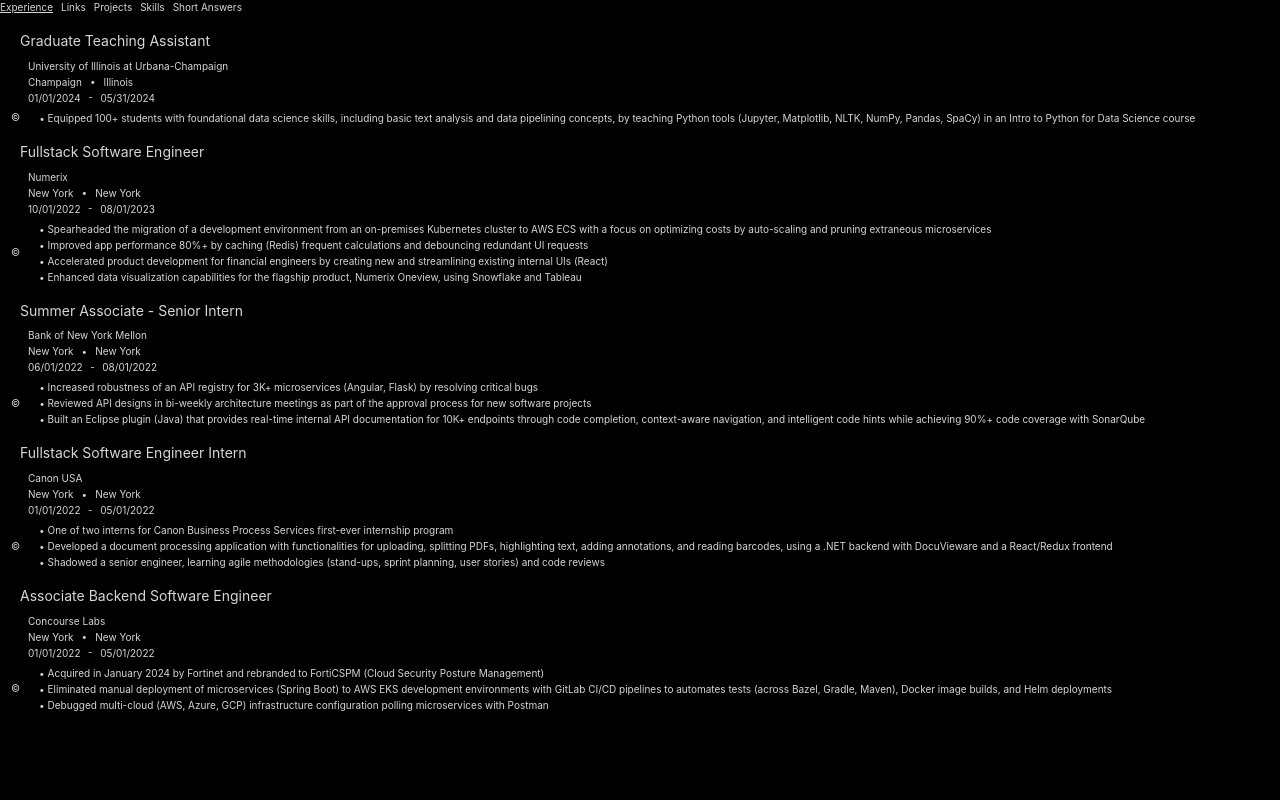
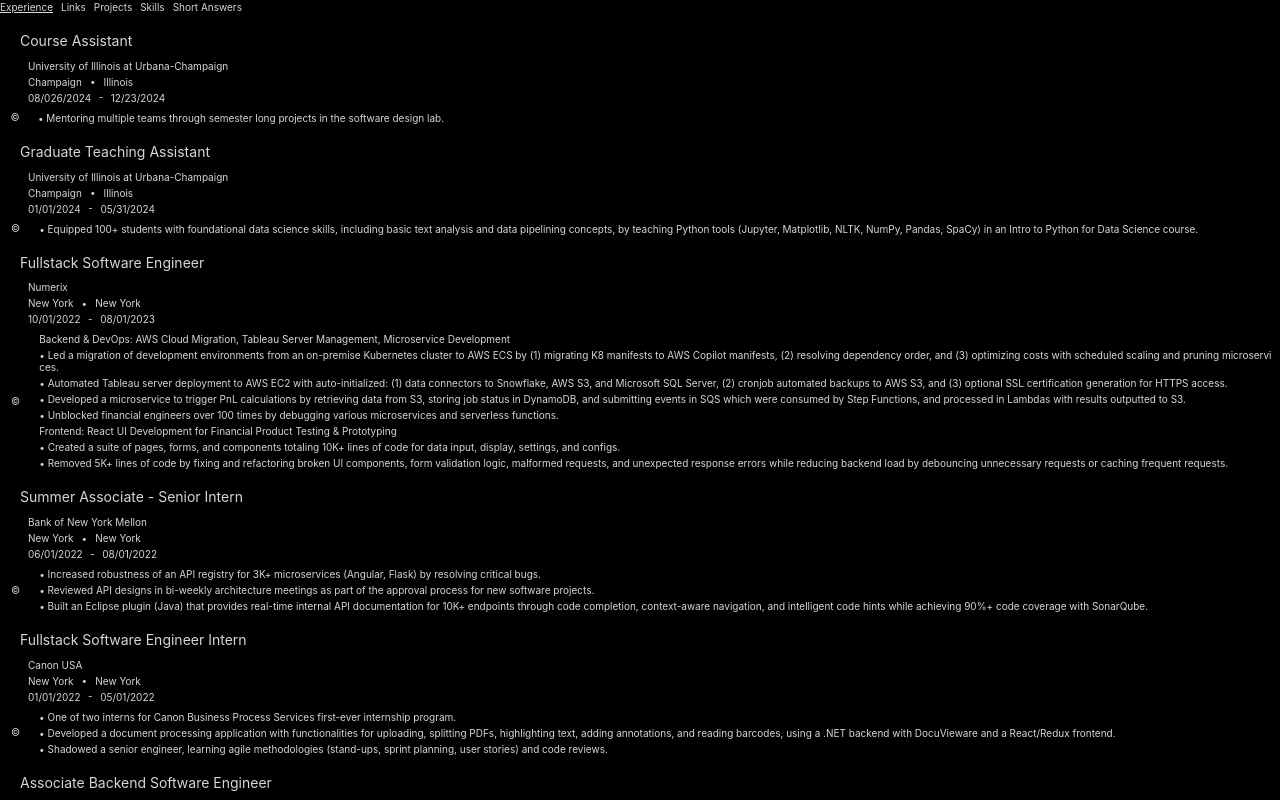
Before and after one commit to alexbadia1/app-buddy, a React (Create React App) app: page / in a window 1280 px wide. Built offline with nearby package versions, Linux system fonts and the light colour scheme.

Commit message:
sunshine answers

```diff
--- a/src/data/professional.ts
+++ b/src/data/professional.ts
@@ -10,6 +10,17 @@
 
 export const PROFESSIONAL_EXPERIENCE: ProfessionalExperience[] = [
   {
+    title: 'Course Assistant',
+    company: 'University of Illinois at Urbana-Champaign',
+    city: 'Champaign',
+    state: 'Illinois',
+    startDate: '08/026/2024',
+    endDate: '12/23/2024',
+    description: [
+      '• Mentoring multiple teams through semester long projects in the software design lab.',
+    ],
+  },
+  {
     title: 'Graduate Teaching Assistant',
     company: 'University of Illinois at Urbana-Champaign',
     city: 'Champaign',
@@ -17,7 +28,7 @@
     startDate: '01/01/2024',
     endDate: '05/31/2024',
     description: [
-      '• Equipped 100+ students with foundational data science skills, including basic text analysis and data pipelining concepts, by teaching Python tools (Jupyter, Matplotlib, NLTK, NumPy, Pandas, SpaCy) in an Intro to Python for Data Science course',
+      '• Equipped 100+ students with foundational data science skills, including basic text analysis and data pipelining concepts, by teaching Python tools (Jupyter, Matplotlib, NLTK, NumPy, Pandas, SpaCy) in an Intro to Python for Data Science course.',
     ],
   },
   {
@@ -28,10 +39,14 @@
     startDate: '10/01/2022',
     endDate: '08/01/2023',
     description: [
-      '• Spearheaded the migration of a development environment from an on-premises Kubernetes cluster to AWS ECS with a focus on optimizing costs by auto-scaling and pruning extraneous microservices',
-      '• Improved app performance 80%+ by caching (Redis) frequent calculations and debouncing redundant UI requests',
-      '• Accelerated product development for financial engineers by creating new and streamlining existing internal UIs (React)',
-      '• Enhanced data visualization capabilities for the flagship product, Numerix Oneview, using Snowflake and Tableau',
+      'Backend & DevOps: AWS Cloud Migration, Tableau Server Management, Microservice Development',
+      '• Led a migration of development environments from an on-premise Kubernetes cluster to AWS ECS by (1) migrating K8 manifests to AWS Copilot manifests, (2) resolving dependency order, and (3) optimizing costs with scheduled scaling and pruning microservices.',
+      '• Automated Tableau server deployment to AWS EC2 with auto-initialized: (1) data connectors to Snowflake, AWS S3, and Microsoft SQL Server, (2) cronjob automated backups to AWS S3, and (3) optional SSL certification generation for HTTPS access.',
+      '• Developed a microservice to trigger PnL calculations by retrieving data from S3, storing job status in DynamoDB, and submitting events in SQS which were consumed by Step Functions, and processed in Lambdas with results outputted to S3.',
+      '• Unblocked financial engineers over 100 times by debugging various microservices and serverless functions.',
+      'Frontend: React UI Development for Financial Product Testing & Prototyping',
+      '• Created a suite of pages, forms, and components totaling 10K+ lines of code for data input, display, settings, and configs.',
+      '• Removed 5K+ lines of code by fixing and refactoring broken UI components, form validation logic, malformed requests, and unexpected response errors while reducing backend load by debouncing unnecessary requests or caching frequent requests.'
     ],
   },
   {
@@ -42,9 +57,9 @@
     startDate: '06/01/2022',
     endDate: '08/01/2022',
     description: [
-      '• Increased robustness of an API registry for 3K+ microservices (Angular, Flask) by resolving critical bugs',
-      '• Reviewed API designs in bi-weekly architecture meetings as part of the approval process for new software projects',
-      '• Built an Eclipse plugin (Java) that provides real-time internal API documentation for 10K+ endpoints through code completion, context-aware navigation, and intelligent code hints while achieving 90%+ code coverage with SonarQube',
+      '• Increased robustness of an API registry for 3K+ microservices (Angular, Flask) by resolving critical bugs.',
+      '• Reviewed API designs in bi-weekly architecture meetings as part of the approval process for new software projects.',
+      '• Built an Eclipse plugin (Java) that provides real-time internal API documentation for 10K+ endpoints through code completion, context-aware navigation, and intelligent code hints while achieving 90%+ code coverage with SonarQube.',
     ],
   },
   {
@@ -55,9 +70,9 @@
     startDate: '01/01/2022',
     endDate: '05/01/2022',
     description: [
-      '• One of two interns for Canon Business Process Services first-ever internship program',
-      '• Developed a document processing application with functionalities for uploading, splitting PDFs, highlighting text, adding annotations, and reading barcodes, using a .NET backend with DocuVieware and a React/Redux frontend',
-      '• Shadowed a senior engineer, learning agile methodologies (stand-ups, sprint planning, user stories) and code reviews',
+      '• One of two interns for Canon Business Process Services first-ever internship program.',
+      '• Developed a document processing application with functionalities for uploading, splitting PDFs, highlighting text, adding annotations, and reading barcodes, using a .NET backend with DocuVieware and a React/Redux frontend.',
+      '• Shadowed a senior engineer, learning agile methodologies (stand-ups, sprint planning, user stories) and code reviews.',
     ],
   },
   {
@@ -68,9 +83,9 @@
     startDate: '01/01/2022',
     endDate: '05/01/2022',
     description: [
-      '• Acquired in January 2024 by Fortinet and rebranded to FortiCSPM (Cloud Security Posture Management)',
-      '• Eliminated manual deployment of microservices (Spring Boot) to AWS EKS development environments with GitLab CI/CD pipelines to automates tests (across Bazel, Gradle, Maven), Docker image builds, and Helm deployments',
-      '• Debugged multi-cloud (AWS, Azure, GCP) infrastructure configuration polling microservices with Postman',
+      '• Acquired in January 2024 by Fortinet and rebranded to FortiCSPM (Cloud Security Posture Management).',
+      '• Eliminated manual deployment of microservices (Spring Boot) to AWS EKS development environments with GitLab CI/CD pipelines to automates tests (across Bazel, Gradle, Maven), Docker image builds, and Helm deployments.',
+      '• Debugged multi-cloud (AWS, Azure, GCP) infrastructure configuration polling microservices with Postman.',
     ],
   },
 ];
--- a/src/data/shortanswers.ts
+++ b/src/data/shortanswers.ts
@@ -4,6 +4,20 @@
 }
 
 export const SHORT_ANSWERS: ShortAnswer[] = [
+  {
+    question: 'Do you have any skills or experience not captured in your resume that you think are relevant for this role?',
+    answer: `
+There's 2 things, I don't think are captured well in my resume:
+
+(1) 2022 was a busy year:
+
+Monday through Wednesday, I was a full-stack swe intern at Canon while, Wednesday through Friday, I was an associate backend swe at Concourse Labs. I spent my in-between time, founding the cybersecurity club, planning computer science club events (i.e. tours of IBM Poughkeepsie, hackathons, networking panels), finalizing quantum computing research for upcoming conferences, redesigning the student government website, and studying for classes.
+
+(2) I'm a serial project builder
+
+I love working on a variety of projects, which you can explore on my website (it's 🍎 themed 😉): alexbadia.com.
+    `.trim(),
+  },
   {
     question: 'Anything else you want to share?',
     answer: `
@@ -50,4 +64,12 @@
 As an entry level SWE without access to the budget to measure cost savings, I just focused on what I could control.
     `.trim(),
   },
+  {
+    question: 'Why do you want to work at Sunshine?',
+    answer: `
+I have a compulsion to automate redunant tasks. You know the saying, "Spend 10 hours to automate a take that takes 5 minutes." Recently, I spent 3 hours learning how to make a chrome extension, because Simplify occasionally will crash when all I needed was to grab a link from my profile.
+
+Heck, if you checkout the project on my GitHub, you'll probably see this very response saved in a shortanswers.ts so I'll never have to write it again!
+    `.trim()
+  }
 ];
```
